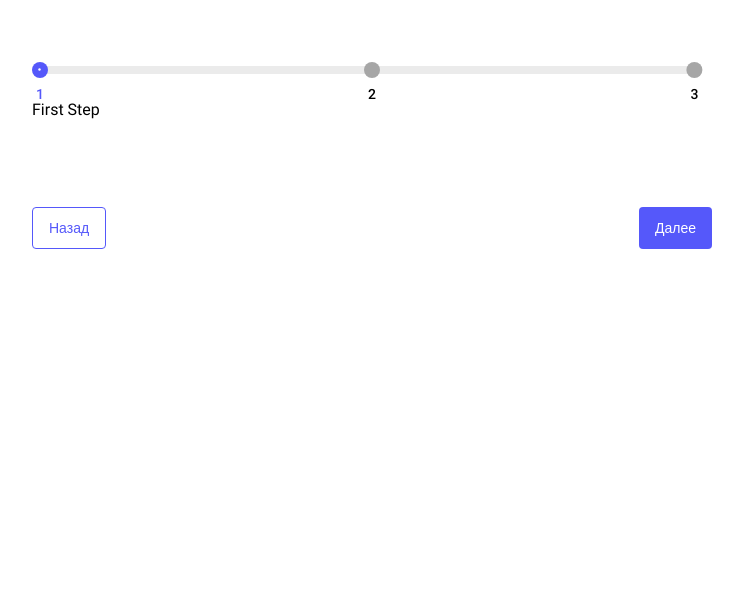
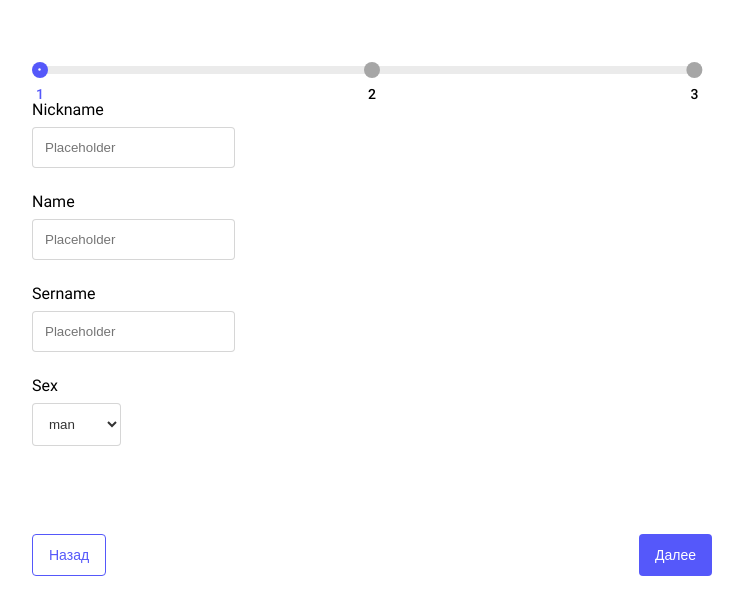
Before and after one commit to Axent13/frontcloudcamp-test-task, a React app: page /create in a window 1280 px wide. Shown: the top 614 px of the page, without its empty margins (268-1011 px from the left). Built offline with nearby package versions, Linux system fonts and the light colour scheme.

Commit message:
feat: Добавляет элементы из Formik'а

```diff
--- a/package.json
+++ b/package.json
@@ -38,9 +38,11 @@
   "dependencies": {
     "@types/react": "^18.2.8",
     "@types/react-dom": "^18.2.4",
+    "formik": "^2.4.1",
     "history": "^5.3.0",
     "react": "^18.2.0",
     "react-dom": "^18.2.0",
-    "react-router-dom": "^6.12.1"
+    "react-router-dom": "^6.12.1",
+    "yup": "^1.2.0"
   }
 }
--- a/src/components/common/button/button.tsx
+++ b/src/components/common/button/button.tsx
@@ -2,18 +2,28 @@ import React from 'react';
 import './button.scss';
 
 interface IButton {
+  type?: 'button' | 'submit';
+  id: string;
   text: string;
   isFilled: boolean;
-  onClickFunction: Function;
+  onClickFunction?: Function;
 }
 
-const Button = ({ text, isFilled = false, onClickFunction }: IButton) => {
+const Button = ({
+  type = 'button',
+  id,
+  text,
+  isFilled = false,
+  onClickFunction,
+}: IButton) => {
   return (
     <button
       onClick={() => {
-        onClickFunction();
+        onClickFunction ? onClickFunction() : null;
       }}
       className={'button' + (isFilled ? ' button_filled' : '')}
+      type={type}
+      id={id}
     >
       {text}
     </button>
--- /dev/null
+++ b/src/components/common/form/Field/formikFieldWithClass.scss
@@ -0,0 +1,20 @@
+@use '../../../../variables.scss';
+
+.field {
+  padding: 0.75rem;
+  background: #fff;
+  border: 1px solid variables.$gray-16;
+  color: variables.$main-text-color;
+  border-radius: 0.25rem;
+
+  &:disabled {
+    background: variables.$gray-4;
+    color: variables.$gray-48;
+  }
+}
+
+textarea.field {
+  width: 100%;
+  height: 5.25rem;
+  resize: vertical;
+}
--- /dev/null
+++ b/src/components/common/form/Field/formikFieldWithClass.tsx
@@ -0,0 +1,9 @@
+import React from 'react';
+import './formikFieldWithClass.scss';
+import { Field } from 'formik';
+
+const FormikFieldWithClass = ({ ...props }) => {
+  return <Field {...props} className='field'></Field>;
+};
+
+export default FormikFieldWithClass;
--- a/src/components/ui/stepFirst/stepFirst.tsx
+++ b/src/components/ui/stepFirst/stepFirst.tsx
@@ -1,6 +1,8 @@
 import React from 'react';
 import './stepFirst.scss';
 import Button from '../../common/button/button';
+import { Form, Formik } from 'formik';
+import FormikFieldWithClass from '../../common/form/Field/formikFieldWithClass';
 
 interface IStepFirstProps {
   handlePrevButtonClick: Function;
@@ -13,19 +15,82 @@ const StepFirst = ({
 }: IStepFirstProps) => {
   return (
     <div>
-      First Step
+      <Formik
+        initialValues={{
+          'field-nickname': '',
+          'field-name': '',
+          'field-sername': '',
+          'field-sex': '',
+        }}
+        onSubmit={(values) => {
+          console.log(values);
+        }}
+      >
+        <Form>
+          <div>
+            <label htmlFor='field-nickname'>Nickname</label>
+            <div className='main-page__input-container'>
+              <FormikFieldWithClass
+                type='text'
+                name='field-nickname'
+                id='field-nickname'
+                placeholder='Placeholder'
+              />
+            </div>
+          </div>
+          <div>
+            <label htmlFor='field-name'>Name</label>
+            <div className='main-page__input-container'>
+              <FormikFieldWithClass
+                type='text'
+                name='field-name'
+                id='field-name'
+                placeholder='Placeholder'
+              />
+            </div>
+          </div>
+          <div>
+            <label htmlFor='field-sername'>Sername</label>
+            <div className='main-page__input-container'>
+              <FormikFieldWithClass
+                type='text'
+                name='field-sername'
+                id='field-sername'
+                placeholder='Placeholder'
+              />
+            </div>
+          </div>
+          <div>
+            <label htmlFor='field-sex'>Sex</label>
+            <div className='main-page__input-container'>
+              <FormikFieldWithClass
+                type='text'
+                name='field-sex'
+                id='field-sex'
+                placeholder='Не выбрано'
+                as='select'
+              >
+                <option value='field-sex-option-man'>man</option>
+                <option value='field-sex-option-woman'>woman</option>
+              </FormikFieldWithClass>
+            </div>
+          </div>
           <div className='step-first__buttons'>
             <Button
+              id='button-back'
               text='Назад'
               isFilled={false}
               onClickFunction={handlePrevButtonClick}
             />
             <Button
+              id='button-next'
               text='Далее'
               isFilled={true}
               onClickFunction={handleNextButtonClick}
             />
           </div>
+        </Form>
+      </Formik>
     </div>
   );
 };
--- a/src/components/ui/stepSecond/stepSecond.tsx
+++ b/src/components/ui/stepSecond/stepSecond.tsx
@@ -1,6 +1,8 @@
 import React from 'react';
 import './stepSecond.scss';
 import Button from '../../common/button/button';
+import { Form, Formik } from 'formik';
+import FormikFieldWithClass from '../../common/form/Field/formikFieldWithClass';
 
 interface IStepSecondProps {
   handlePrevButtonClick: Function;
@@ -13,19 +15,108 @@ const StepSecond = ({
 }: IStepSecondProps) => {
   return (
     <div>
-      Second Step
+      <Formik
+        initialValues={{
+          'field-advantage': '',
+          'field-checkbox-group': '',
+          'field-radio-group': '',
+        }}
+        onSubmit={(values) => {
+          console.log(values);
+        }}
+      >
+        <Form>
+          <div>
+            <label htmlFor='field-advantage'>Advantages</label>
+            <div className='main-page__input-container'>
+              <FormikFieldWithClass
+                type='text'
+                name='field-advantage'
+                id='field-advantage'
+                placeholder='Placeholder'
+              />
+            </div>
+          </div>
+          <div>
+            <label htmlFor='field-checkbox-group'>Checkbox group</label>
+            <div className='main-page__input-container'>
+              <div>
+                <FormikFieldWithClass
+                  type='checkbox'
+                  name='field-checkbox-group'
+                  id='field-checkbox-group-1'
+                  value='1'
+                />
+                <label htmlFor='field-checkbox-group-1'>1</label>
+              </div>
+              <div>
+                <FormikFieldWithClass
+                  type='checkbox'
+                  name='field-checkbox-group'
+                  id='field-checkbox-group-2'
+                  value='2'
+                />
+                <label htmlFor='field-checkbox-group-2'>2</label>
+              </div>
+              <div>
+                <FormikFieldWithClass
+                  type='checkbox'
+                  name='field-checkbox-group'
+                  id='field-checkbox-group-3'
+                  value='3'
+                />
+                <label htmlFor='field-checkbox-group-3'>3</label>
+              </div>
+            </div>
+          </div>
+          <div>
+            <label htmlFor='field-radio-group'>Radio group</label>
+            <div className='main-page__input-container'>
+              <div>
+                <FormikFieldWithClass
+                  type='radio'
+                  name='field-radio-group'
+                  id='field-radio-group-1'
+                  value='1'
+                />
+                <label htmlFor='field-radio-group-1'>1</label>
+              </div>
+              <div>
+                <FormikFieldWithClass
+                  type='radio'
+                  name='field-radio-group'
+                  id='field-radio-group-2'
+                  value='2'
+                />
+                <label htmlFor='field-radio-group-2'>2</label>
+              </div>
+              <div>
+                <FormikFieldWithClass
+                  type='radio'
+                  name='field-radio-group'
+                  id='field-radio-group-3'
+                  value='3'
+                />
+                <label htmlFor='field-radio-group-3'>3</label>
+              </div>
+            </div>
+          </div>
           <div className='step-second__buttons'>
             <Button
+              id='button-back'
               text='Назад'
               isFilled={false}
               onClickFunction={handlePrevButtonClick}
             />
             <Button
+              id='button-next'
               text='Далее'
               isFilled={true}
               onClickFunction={handleNextButtonClick}
             />
           </div>
+        </Form>
+      </Formik>
     </div>
   );
 };
--- a/src/components/ui/stepThird/stepThird.tsx
+++ b/src/components/ui/stepThird/stepThird.tsx
@@ -1,6 +1,8 @@
 import React from 'react';
 import './stepThird.scss';
 import Button from '../../common/button/button';
+import { Form, Formik } from 'formik';
+import FormikFieldWithClass from '../../common/form/Field/formikFieldWithClass';
 
 interface IStepThirdProps {
   handlePrevButtonClick: Function;
@@ -13,19 +15,44 @@ const StepThird = ({
 }: IStepThirdProps) => {
   return (
     <div>
-      Third Step
+      <Formik
+        initialValues={{
+          'field-about': '',
+        }}
+        onSubmit={(values) => {
+          console.log(values);
+        }}
+      >
+        <Form>
+          <div>
+            <label htmlFor='field-about'>About</label>
+            <div className='main-page__input-container'>
+              <FormikFieldWithClass
+                as='textarea'
+                className='textarea'
+                type='text'
+                name='field-about'
+                id='field-about'
+                placeholder='Placeholder'
+              />
+            </div>
+          </div>
           <div className='step-third__buttons'>
             <Button
+              id='button-back'
               text='Назад'
               isFilled={false}
               onClickFunction={handlePrevButtonClick}
             />
             <Button
+              id='button-send'
               text='Отправить'
               isFilled={true}
               onClickFunction={handleNextButtonClick}
             />
           </div>
+        </Form>
+      </Formik>
     </div>
   );
 };
--- a/src/layouts/mainPage/mainPage.scss
+++ b/src/layouts/mainPage/mainPage.scss
@@ -68,6 +68,11 @@
     margin-top: 1.5rem;
   }
 
+  &__input-container {
+    margin-top: 0.5rem;
+    margin-bottom: 1.5rem;
+  }
+
   &__button {
     margin-top: 3rem;
   }
--- a/src/variables.scss
+++ b/src/variables.scss
@@ -4,7 +4,10 @@ $main-text-color: #333;
 $purple: #5558fa;
 $purple-light: #888aff;
 $gray: #a6a6a6;
+$gray-4: rgba(0, 0, 0, 0.04);
 $gray-8: rgba(0, 0, 0, 0.08);
+$gray-16: rgba(0, 0, 0, 0.16);
+$gray-48: rgba(0, 0, 0, 0.48);
 
 @mixin font-regular {
   font-family: 'Roboto', sans;
```
Also changed, not shown: src/layouts/mainPage/mainPage.tsx (+36 -14 lines), 1 other file (tests, documents, lock files or other folders). Lines whose indentation alone changed are shown as unchanged.
